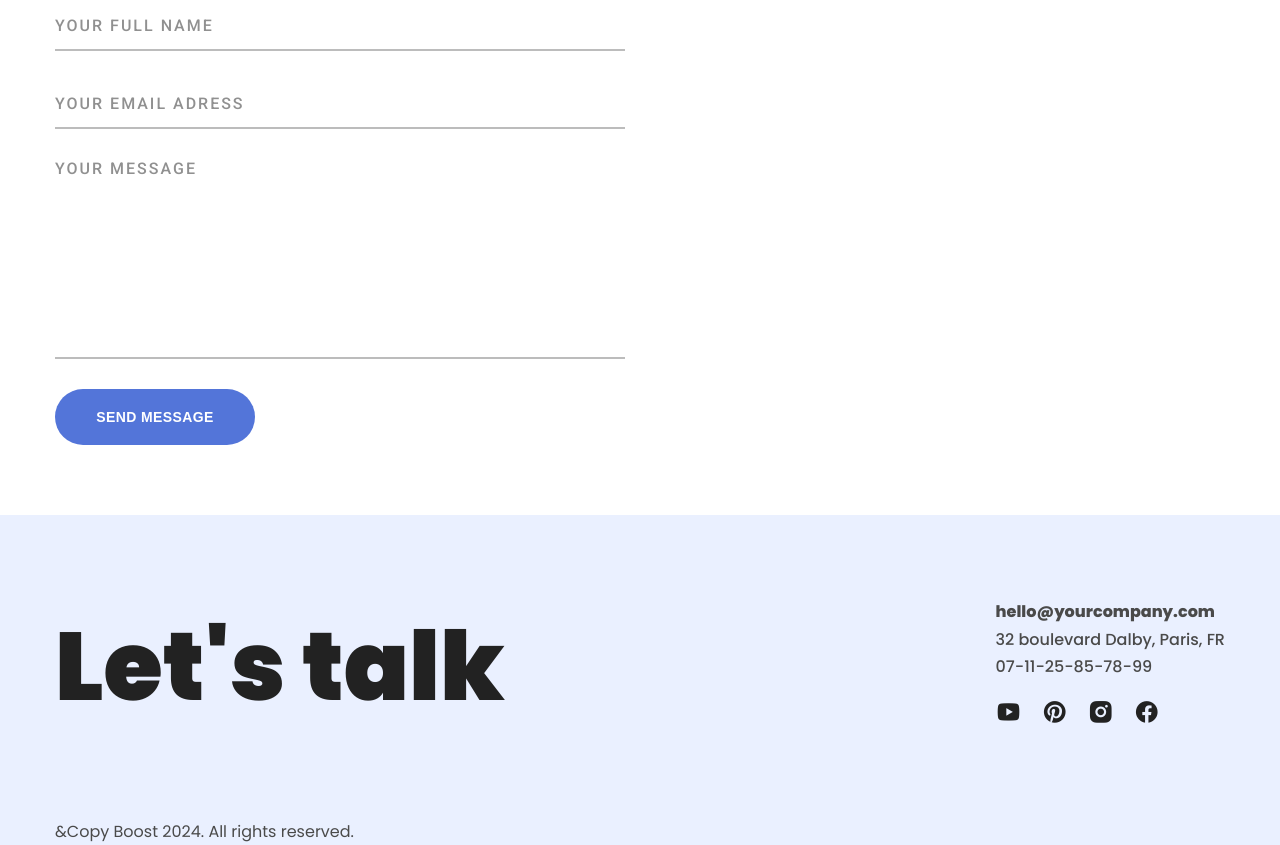
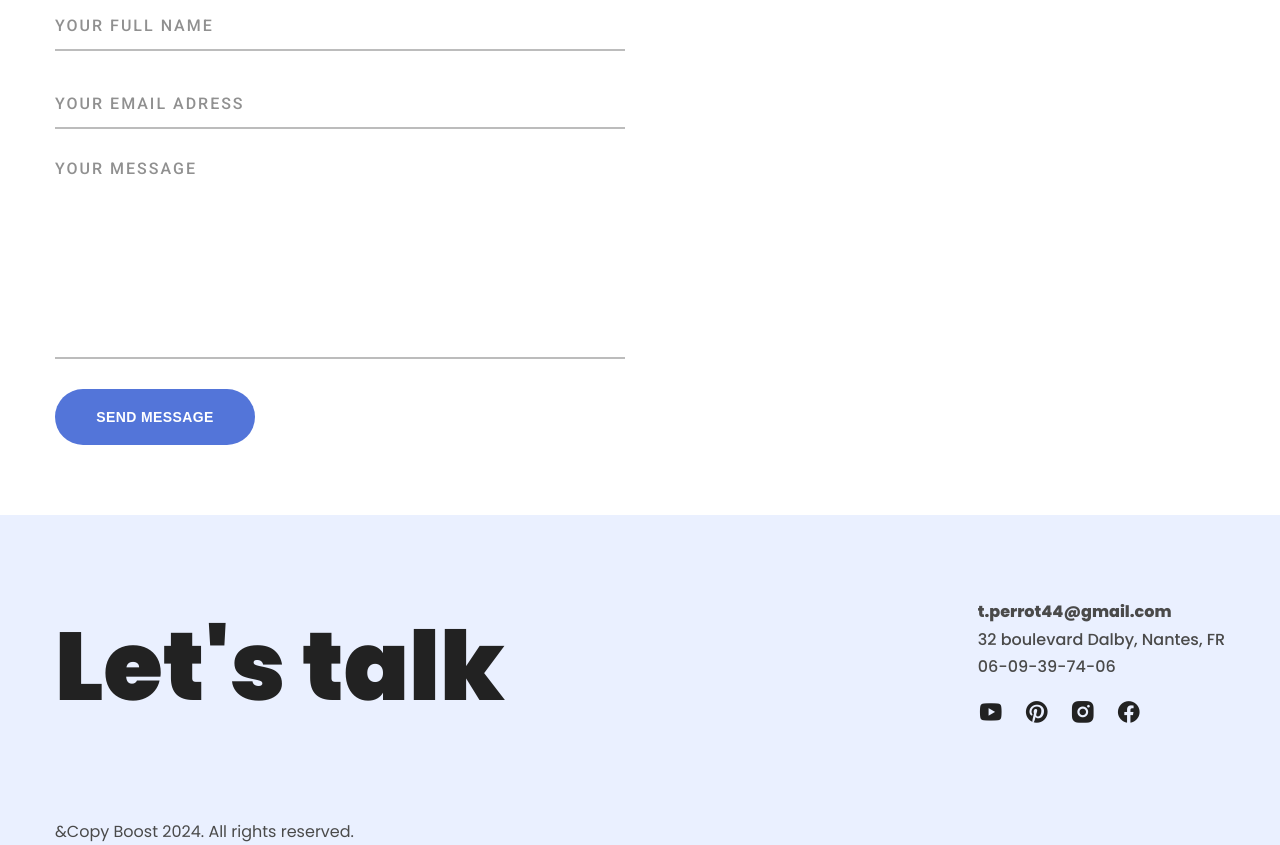
Before and after one commit to Tommyisready/SEO-Website, a plain HTML site: page index.html in a window 1280 px wide. Shown: the part 4054-4899 px from the top of the page. Drawn offline with nearby package versions, Linux system fonts and the light colour scheme.

Commit message:
modification infos

```diff
--- a/index.html
+++ b/index.html
@@ -347,10 +347,10 @@
         <div class="footer__info-wrapper">
           <!-- start info -->
           <div class="info">
-            <p class="info__email">hello@yourcompany.com</p>
+            <p class="info__email">t.perrot44@gmail.com</p>
             <p class="info__adress">
-              32 boulevard Dalby, Paris, FR <br />
-              07-11-25-85-78-99
+              32 boulevard Dalby, Nantes, FR <br />
+              06-09-39-74-06
             </p>
           </div>
           <!-- end info -->
```
